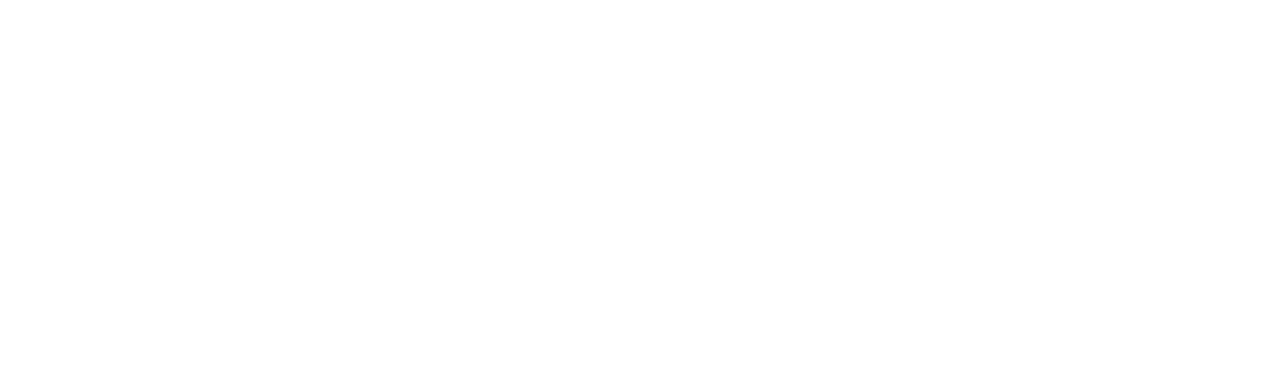
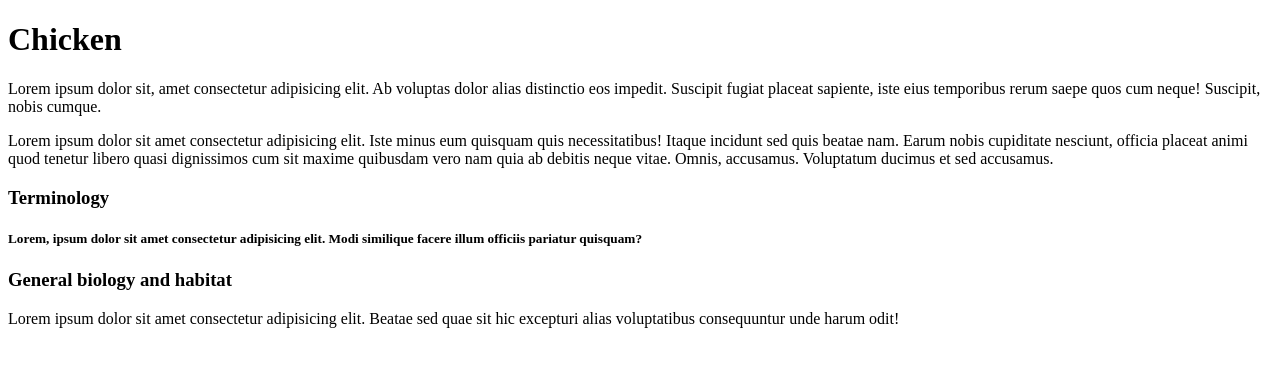
Before and after one commit to mohimanul-Islam/Web-Development-Bootcamp, a plain HTML site: page index.html in a window 1280 px wide. Drawn offline with Linux system fonts and the light colour scheme.

Commit message:
bootcamp1

```diff
--- a/index.html
+++ b/index.html
@@ -1,11 +1,31 @@
 <!DOCTYPE html>
 <html lang="en">
-<head>
-    <meta charset="UTF-8">
-    <meta name="viewport" content="width=device-width, initial-scale=1.0">
+  <head>
+    <meta charset="UTF-8" />
+    <meta name="viewport" content="width=device-width, initial-scale=1.0" />
     <title>Document</title>
-</head>
-<body>
+  </head>
+  <body>
+    <h1>Chicken</h1>
 
-</body>
+    <p>
+      Lorem ipsum dolor sit, amet consectetur adipisicing elit. Ab voluptas
+      dolor alias distinctio eos impedit. Suscipit fugiat placeat sapiente, iste
+      eius temporibus rerum saepe quos cum neque! Suscipit, nobis cumque.
+    </p>
+    <p>
+      Lorem ipsum dolor sit amet consectetur adipisicing elit. Iste minus eum
+      quisquam quis necessitatibus! Itaque incidunt sed quis beatae nam. Earum
+      nobis cupiditate nesciunt, officia placeat animi quod tenetur libero quasi
+      dignissimos cum sit maxime quibusdam vero nam quia ab debitis neque vitae.
+      Omnis, accusamus. Voluptatum ducimus et sed accusamus.
+    </p>
+    <h3>Terminology</h3>
+    <h5>
+      Lorem, ipsum dolor sit amet consectetur adipisicing elit. Modi similique
+      facere illum officiis pariatur quisquam?
+    </h5>
+    <h3>General biology and habitat</h3>
+    <p>Lorem ipsum dolor sit amet consectetur adipisicing elit. Beatae sed quae sit hic excepturi alias voluptatibus consequuntur unde harum odit!</p>
+  </body>
 </html>
```
